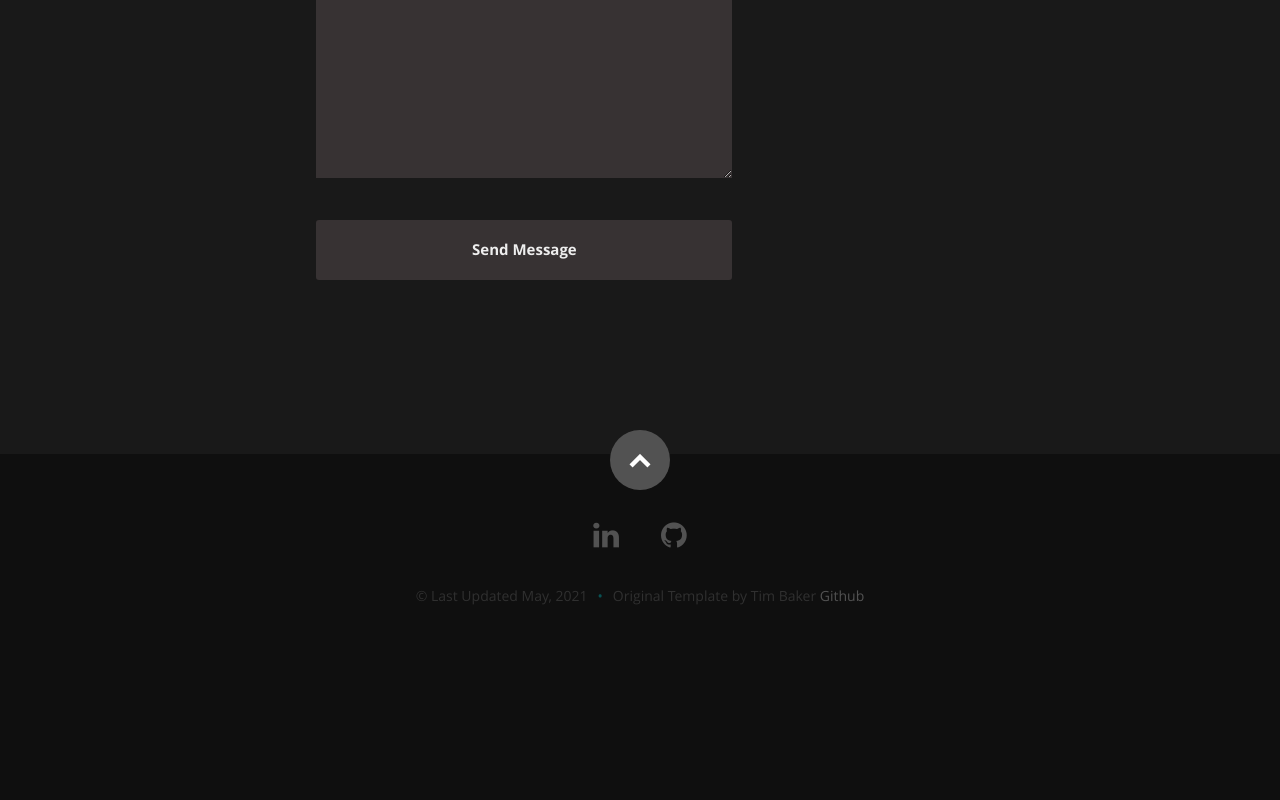
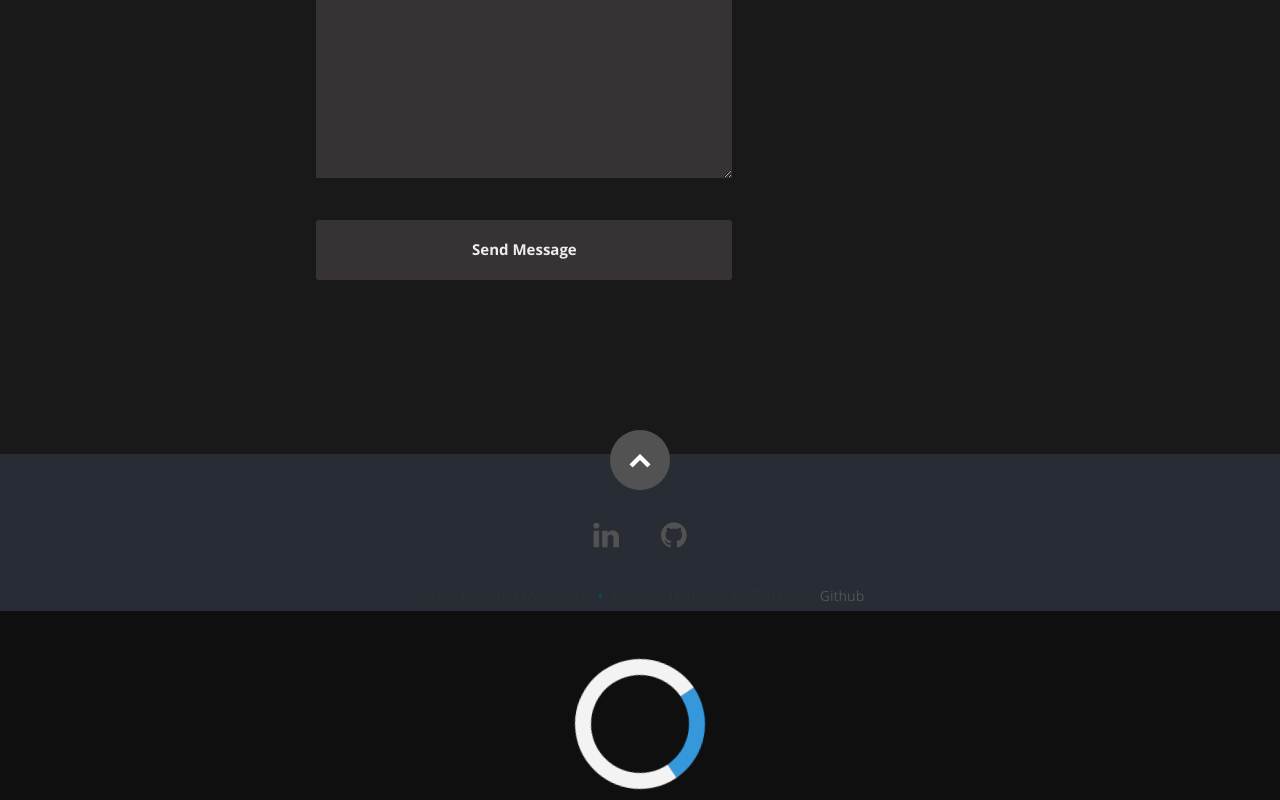
Before and after one commit to RaymondWGee/ReactResumeWebsite, a React (Create React App) app: page / in a window 1280 px wide. Shown: the part 4451-5251 px from the top of the page. Before the commit the page ends 5110 px from the top, so only its background shows below. Built offline with nearby package versions, Linux system fonts and the light colour scheme.

Commit message:
added tacky loading screen, but commented out because it is better w/o

```diff
--- a/public/index.html
+++ b/public/index.html
@@ -13,6 +13,23 @@
 
 
     <title>Raymond Gee's Website</title>
+
+    <style>
+      .loader {
+        border: 16px solid #f3f3f3;
+        border-top: 16px solid #3498db;
+        border-radius: 50%;
+        width: 130px;
+        height: 130px;
+        animation: spin 2s linear infinite;
+        margin: auto;
+      }
+
+      @keyframes spin {
+        0%  { transform: rotate(0deg); }
+        100% { transform: rotate(360deg); }
+      }
+      </style>
   </head>
 
   <body>
@@ -21,7 +38,9 @@
     </noscript>
     <div id="root"></div>
 
-
+    <div class="loader-container">
+      <div class="loader"></div>
+    </div>
 
    <script src="https://ajax.googleapis.com/ajax/libs/jquery/1.10.2/jquery.min.js"></script>
    <script>window.jQuery || document.write('<script src="js/jquery-1.10.2.min.js"><\/script>')</script>
--- a/src/App.css
+++ b/src/App.css
@@ -0,0 +1,3 @@
+.App {
+    background-color: #282c34;
+}
--- a/src/App.js
+++ b/src/App.js
@@ -16,12 +16,12 @@ class App extends Component {
     super(props);
     this.state = {
       foo: 'bar',
-      resumeData: {}
+      resumeData: {},
+      //loading: true
     };
 
     ReactGA.initialize('UA-110570651-1');
     ReactGA.pageview(window.location.pathname);
-
   }
 
   getResumeData(){
@@ -40,10 +40,26 @@ class App extends Component {
   }
 
   componentDidMount(){
+    /*this.fakeRequest().then(() => {
+      const el = document.querySelector(".loader-container");
+      if (el) {
+        el.remove();  // removing the spinner element
+        this.setState({ loading: false }); // showing the app
+      }
+    });*/
     this.getResumeData();
   }
-
+/*
+  fakeRequest = () => {
+    return new Promise(resolve => setTimeout(() => resolve(), 2500));
+  };
+*/
   render() {
+    /*
+    if (this.state.loading) {
+      return null; //app is not ready (fake request is in process)
+    }
+*/
     return (
       <div className="App">
         <Header data={this.state.resumeData.main}/>
```
